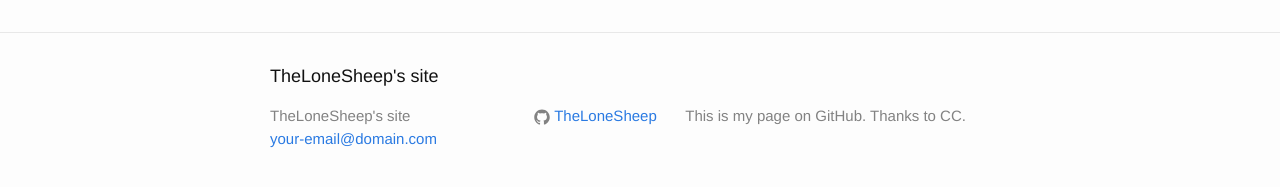
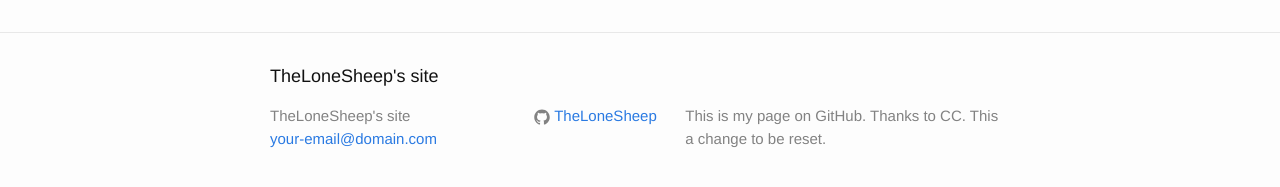
Before and after one commit to TheLoneSheep/thelonesheep.github.io, a Jekyll site: the page built from index.html, in a window 1280 px wide. Shown: the part 264-451 px from the top of the page. Built offline with Jekyll 4.4.1, drawn with Linux system fonts in a browser that asks for light colours.

```diff
--- a/_config.yml
+++ b/_config.yml
@@ -9,7 +9,7 @@
 title: TheLoneSheep's site
 email: your-email@domain.com
 description: > # this means to ignore newlines until "baseurl:"
-  This is my page on GitHub. Thanks to CC.
+  This is my page on GitHub. Thanks to CC. This a change to be reset.
 baseurl: "" # the subpath of your site, e.g. /blog
 url: "http://yourdomain.com" # the base hostname & protocol for your site
 #twitter_username: jekyllrb
```
